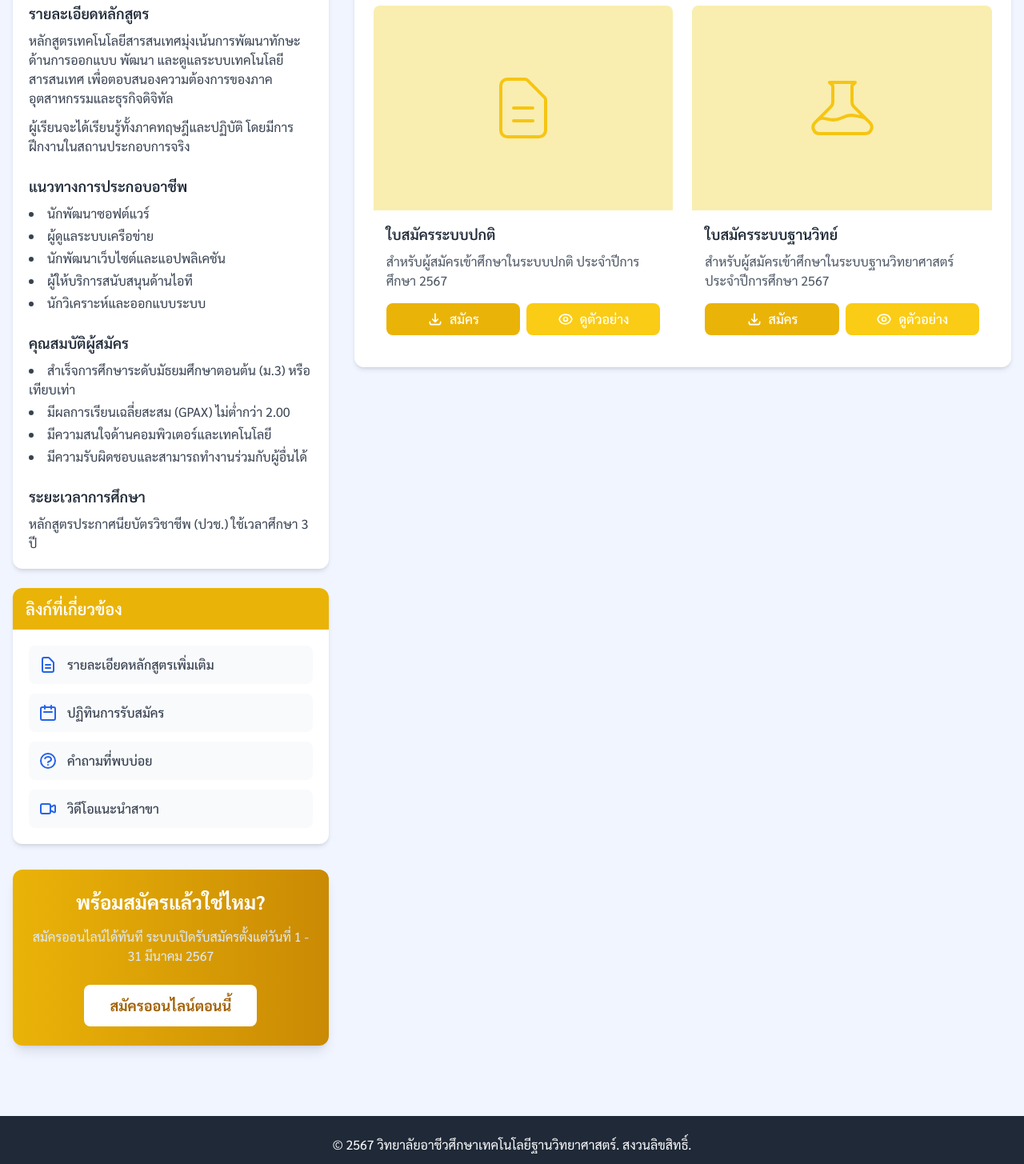
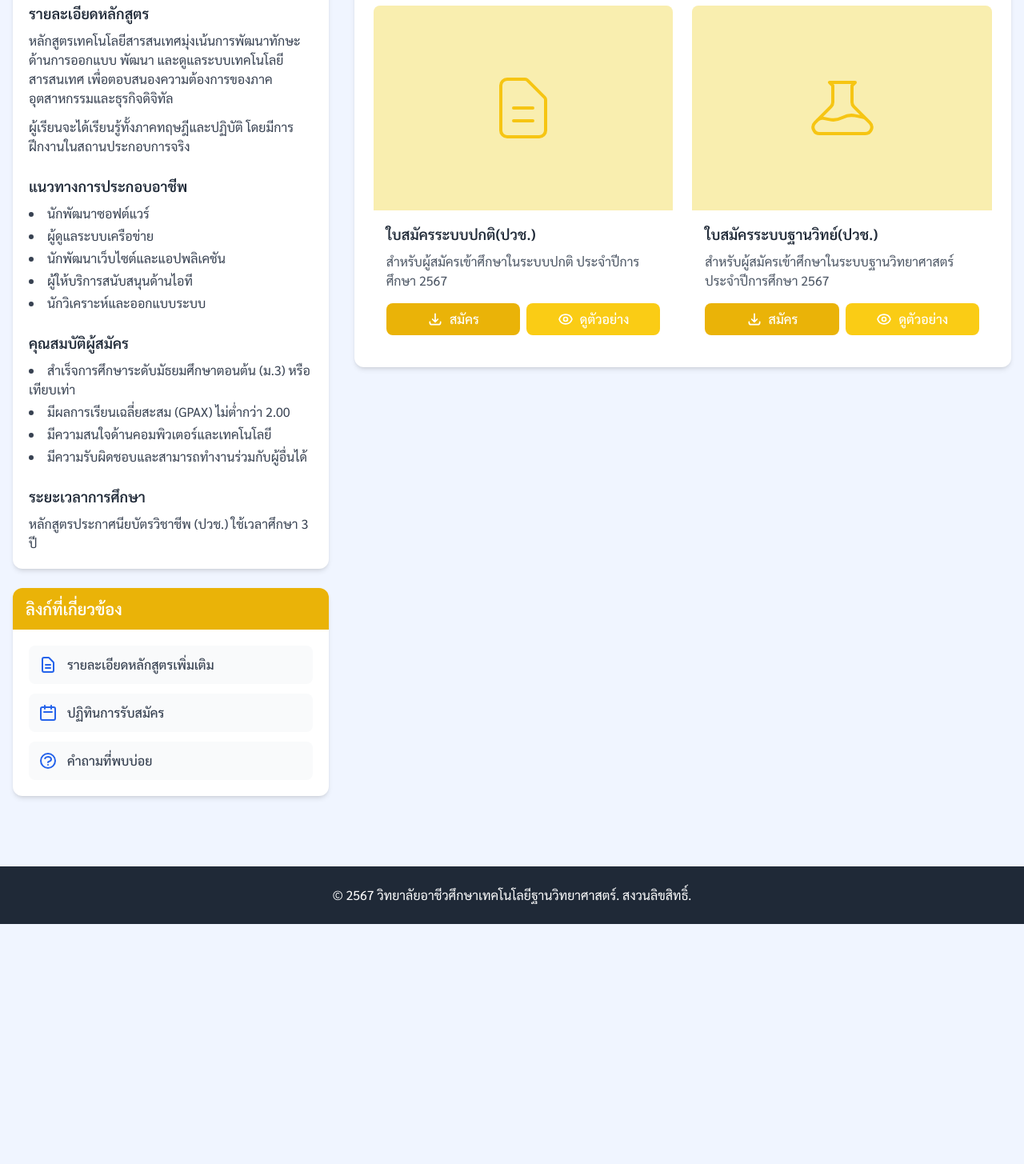
Before and after one commit to jirat856/SBTVC-online-registor, a plain HTML site: page mechatronic.html in a window 1280 px wide. Shown: the part 445-1900 px from the top of the page at 80% size. After the commit the page ends 1600 px from the top, so only its background shows below. Drawn offline with nearby package versions, Linux system fonts and the light colour scheme; files whose address does not match are found by name.

Commit message:
Update mechatronic.html

```diff
--- a/mechatronic.html
+++ b/mechatronic.html
@@ -126,13 +126,6 @@
                                 </svg>
                                 <span class="text-gray-700 font-medium">คำถามที่พบบ่อย</span>
                             </a>
-
-                            <a href="#" class="flex items-center p-3 bg-gray-50 rounded-lg hover:bg-blue-50 transition-colors">
-                                <svg class="h-6 w-6 text-blue-600 mr-3" fill="none" viewBox="0 0 24 24" stroke="currentColor">
-                                    <path stroke-linecap="round" stroke-linejoin="round" stroke-width="2" d="M15 10l4.553-2.276A1 1 0 0121 8.618v6.764a1 1 0 01-1.447.894L15 14M5 18h8a2 2 0 002-2V8a2 2 0 00-2-2H5a2 2 0 00-2 2v8a2 2 0 002 2z" />
-                                </svg>
-                                <span class="text-gray-700 font-medium">วิดีโอแนะนำสาขา</span>
-                            </a>
                         </div>
                     </div>
                 </div>
@@ -154,7 +147,7 @@
                                         <div class="absolute inset-0 bg-yellow-600 opacity-10"></div>
                                     </div>
                                     <div class="p-4">
-                                        <h4 class="font-semibold text-lg text-gray-800 mb-2">ใบสมัครระบบปกติ</h4>
+                                        <h4 class="font-semibold text-lg text-gray-800 mb-2">ใบสมัครระบบปกติ(ปวช.)</h4>
                                         <p class="text-gray-600 mb-4">สำหรับผู้สมัครเข้าศึกษาในระบบปกติ ประจำปีการศึกษา 2567</p>
                                         <div class="flex space-x-2">
                                             <a href="https://docs.google.com/forms/d/e/1FAIpQLSfSDZok3NUIvDaVDq1HAGmSxMjijSxhW6Mdko7FxWEObHY-oA/viewform?usp=dialog" class="btn-hover flex-1 bg-yellow-500 hover:bg-yellow-700 text-white font-medium py-2 px-4 rounded-lg flex items-center justify-center">
@@ -183,10 +176,10 @@
                                         <div class="absolute inset-0 bg-yellow-600 opacity-10"></div>
                                     </div>
                                     <div class="p-4">
-                                        <h4 class="font-semibold text-lg text-gray-800 mb-2">ใบสมัครระบบฐานวิทย์</h4>
+                                        <h4 class="font-semibold text-lg text-gray-800 mb-2">ใบสมัครระบบฐานวิทย์(ปวช.)</h4>
                                         <p class="text-gray-600 mb-4">สำหรับผู้สมัครเข้าศึกษาในระบบฐานวิทยาศาสตร์ ประจำปีการศึกษา 2567</p>
                                         <div class="flex space-x-2">
-                                            <a href="https://docs.google.com/forms/d/e/1FAIpQLSfSDZok3NUIvDaVDq1HAGmSxMjijSxhW6Mdko7FxWEObHY-oA/viewform?usp=dialog" class="btn-hover flex-1 bg-yellow-500 hover:bg-yellow-700 text-white font-medium py-2 px-4 rounded-lg flex items-center justify-center">
+                                            <a href="https://docs.google.com/forms/d/e/1FAIpQLSfrM8EsSAij5FnRMwPZoASp8riVTHw2px-Y-gXpO2a3beJ7bQ/viewform?usp=dialog" target="_blank" class="btn-hover flex-1 bg-yellow-500 hover:bg-yellow-700 text-white font-medium py-2 px-4 rounded-lg flex items-center justify-center">
                                                 <svg class="h-5 w-5 mr-2" fill="none" viewBox="0 0 24 24" stroke="currentColor">
                                                     <path stroke-linecap="round" stroke-linejoin="round" stroke-width="2" d="M4 16v1a3 3 0 003 3h10a3 3 0 003-3v-1m-4-4l-4 4m0 0l-4-4m4 4V4" />
                                                 </svg>
@@ -204,17 +197,6 @@
                                 </div>
                             </div>
                         </div>
-                    </div>
-                </div>
-
-
-                    <!-- Online Application Button -->
-                    <div class="bg-gradient-to-r from-yellow-500 to-yellow-600 rounded-xl shadow-lg p-6 text-center">
-                        <h3 class="text-2xl font-bold text-white mb-4">พร้อมสมัครแล้วใช่ไหม?</h3>
-                        <p class="text-blue-100 mb-6">สมัครออนไลน์ได้ทันที ระบบเปิดรับสมัครตั้งแต่วันที่ 1 - 31 มีนาคม 2567</p>
-                        <a href="#" class="inline-block bg-white text-yellow-700 font-bold py-3 px-8 rounded-lg hover:bg-blue-50 transition duration-300 btn-hover text-lg">
-                            สมัครออนไลน์ตอนนี้
-                        </a>
                     </div>
                 </div>
             </div>
```
